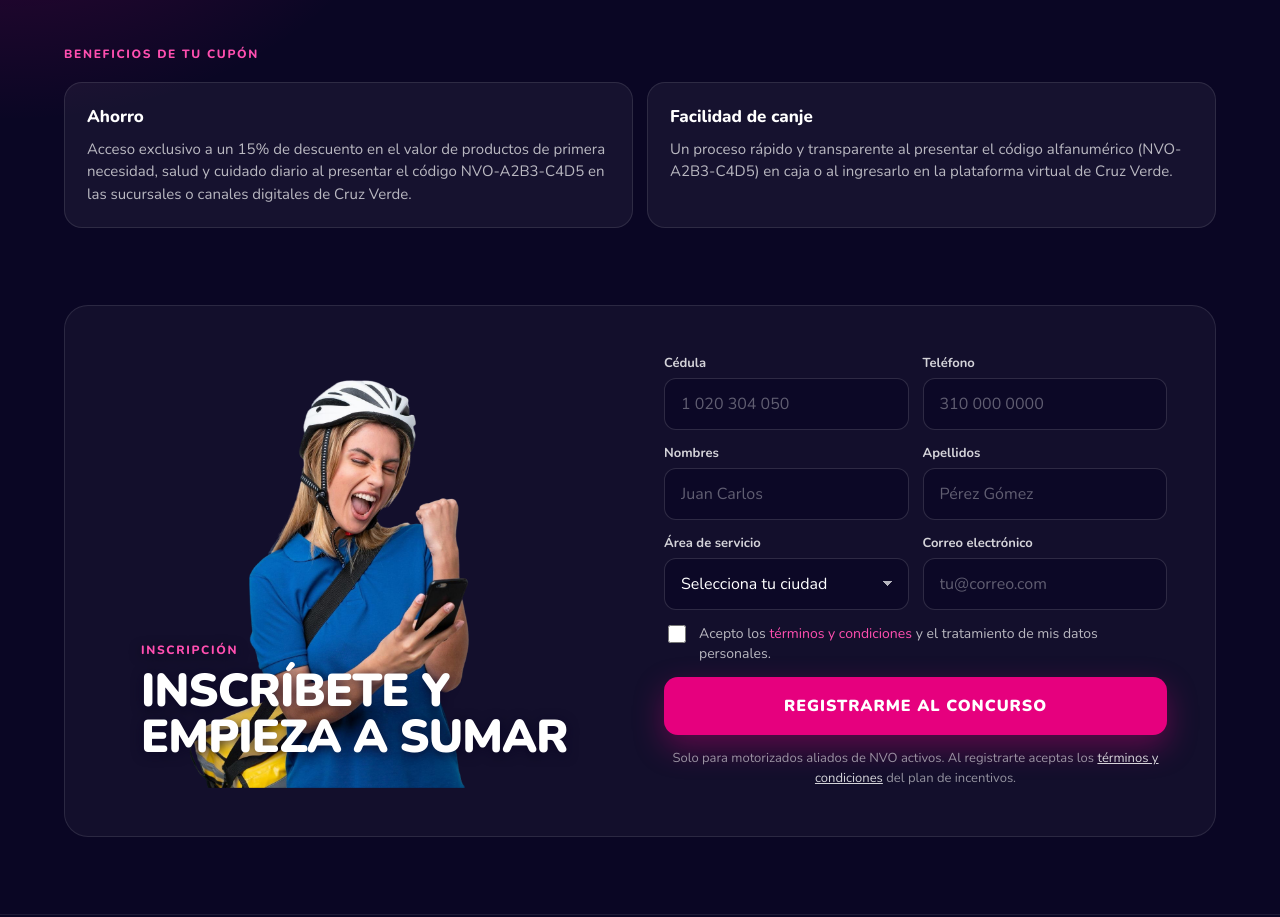
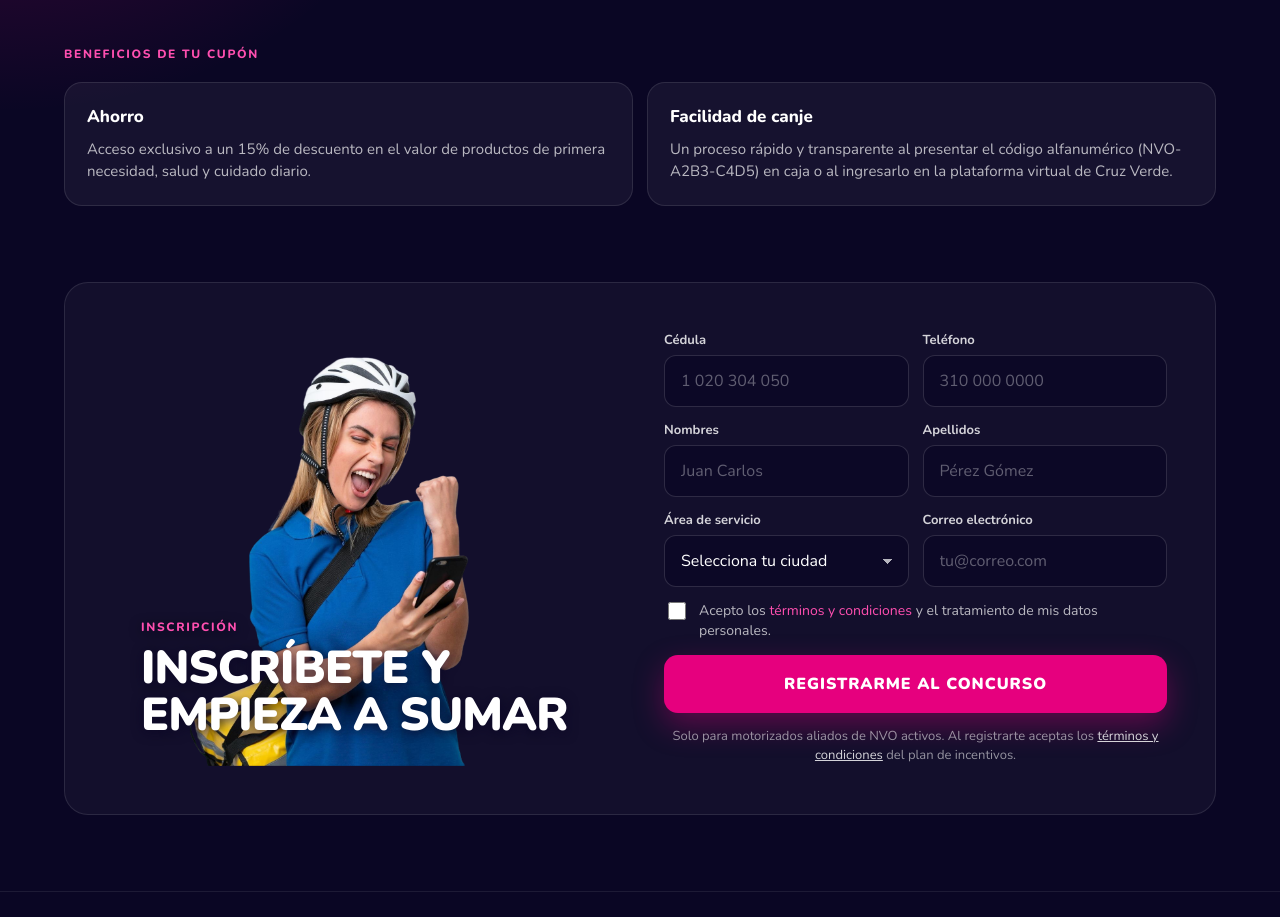
Before and after one commit to Mich9025/Concurso-nvo, a website: page index.html in a window 1280 px wide. Shown: the part 960-1877 px from the top of the page. Drawn offline with nearby package versions, Linux system fonts and the light colour scheme.

Commit message:
fix: simplificar texto del beneficio de ahorro eliminando mención redundante del código

```diff
--- a/index.html
+++ b/index.html
@@ -125,7 +125,7 @@
           <ul class="beneficios">
             <li class="beneficios__item">
               <h3 class="beneficios__titulo">Ahorro</h3>
-              <p class="beneficios__texto">Acceso exclusivo a un 15% de descuento en el valor de productos de primera necesidad, salud y cuidado diario al presentar el código NVO-A2B3-C4D5 en las sucursales o canales digitales de Cruz Verde.</p>
+              <p class="beneficios__texto">Acceso exclusivo a un 15% de descuento en el valor de productos de primera necesidad, salud y cuidado diario.</p>
             </li>
             <li class="beneficios__item">
               <h3 class="beneficios__titulo">Facilidad de canje</h3>
```
